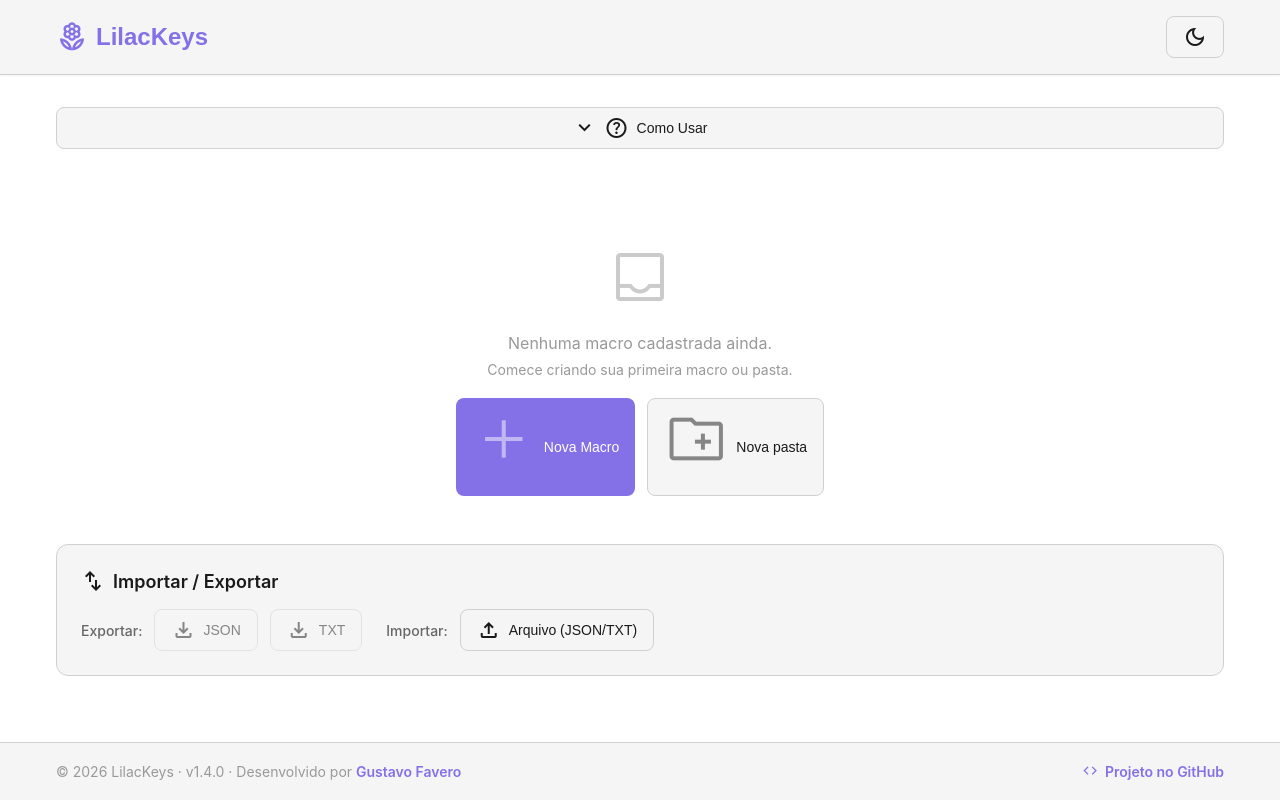
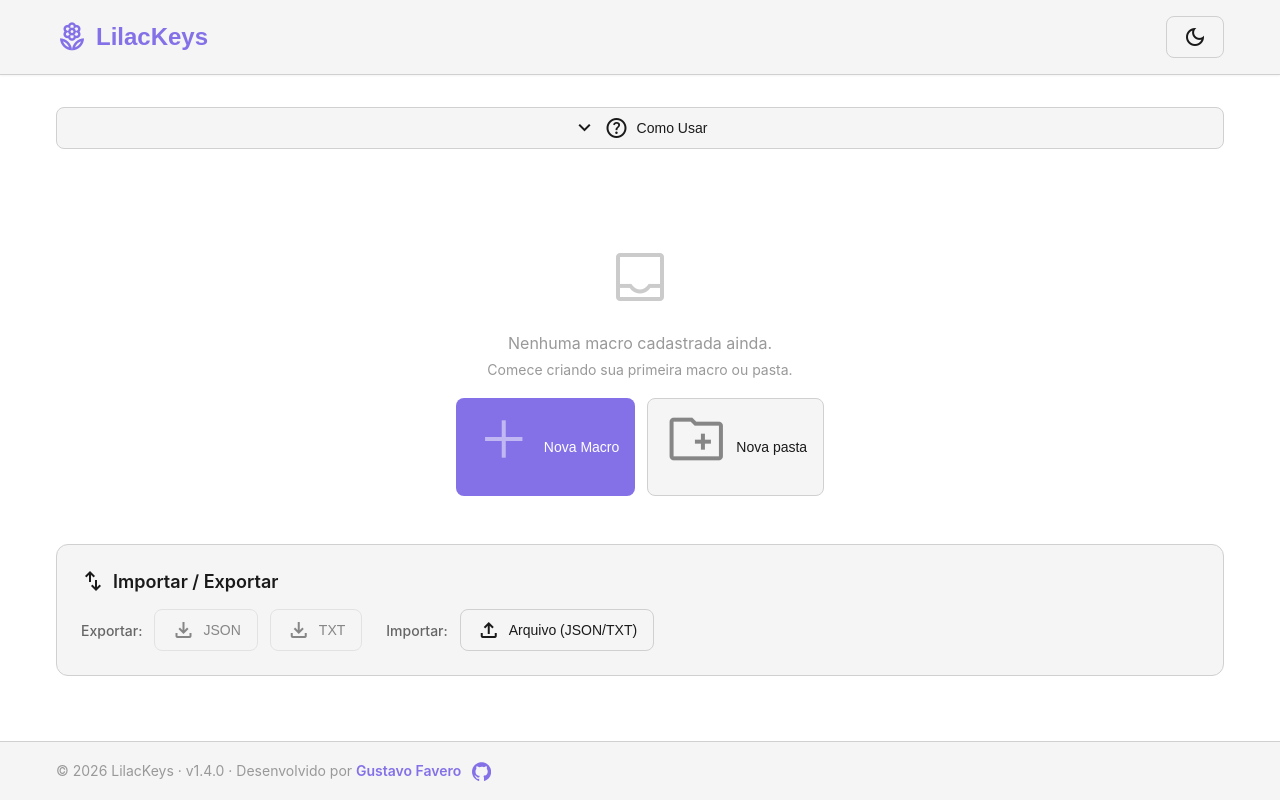
Before and after one commit to gufvr/lilac-keys, a React (Vite) app: page / in a window 1280 px wide. Built offline with nearby package versions, Linux system fonts and the light colour scheme.

Commit message:
refactor(ui): replace GitHub footer link with icon

```diff
--- a/src/App.css
+++ b/src/App.css
@@ -42,12 +42,37 @@
 .footer-project-link {
   display: inline-flex;
   align-items: center;
-  gap: 0.4rem;
-  white-space: nowrap;
+  justify-content: center;
+  width: 2rem;
+  height: 2rem;
+  margin: -0.5rem 0 -0.5rem 0.25rem;
+  border-radius: 0.5rem;
+  vertical-align: middle;
+  transition:
+    background-color 0.2s ease,
+    color 0.2s ease;
 }
 
-.footer-project-link .material-symbols-outlined {
-  font-size: 1.05rem;
+#footer .footer-project-link {
+  color: var(--color-primary);
+}
+
+#footer .footer-project-link:hover {
+  background: color-mix(in srgb, var(--color-primary) 12%, transparent);
+  color: var(--color-primary);
+  text-decoration: none;
+}
+
+#footer .footer-project-link:focus-visible {
+  background: color-mix(in srgb, var(--color-primary) 12%, transparent);
+  color: var(--color-primary);
+  outline: 2px solid var(--color-primary);
+  outline-offset: 2px;
+}
+
+.footer-project-link svg {
+  width: 1.2rem;
+  height: 1.2rem;
 }
 
 .app-loading {
--- a/src/App.tsx
+++ b/src/App.tsx
@@ -161,16 +161,26 @@ function App() {
             >
               Gustavo Favero
             </a>
-          </p>
             <a
               className="footer-project-link"
               href="https://github.com/gufvr/lilac-keys"
               target="_blank"
               rel="noopener noreferrer"
+              title="Projeto no GitHub"
+              aria-label="Abrir repositório do LilacKeys no GitHub"
             >
-            <span className="material-symbols-outlined">code</span>
-            Projeto no GitHub
+              <svg
+                viewBox="0 0 24 24"
+                aria-hidden="true"
+                focusable="false"
+              >
+                <path
+                  fill="currentColor"
+                  d="M12 .297c-6.63 0-12 5.373-12 12 0 5.303 3.438 9.8 8.205 11.385.6.113.82-.258.82-.577 0-.285-.01-1.04-.015-2.04-3.338.724-4.042-1.61-4.042-1.61-.546-1.387-1.333-1.756-1.333-1.756-1.09-.745.083-.729.083-.729 1.205.085 1.84 1.237 1.84 1.237 1.07 1.835 2.809 1.305 3.495.998.108-.776.418-1.305.762-1.605-2.665-.305-5.467-1.334-5.467-5.93 0-1.31.467-2.382 1.235-3.222-.123-.303-.535-1.527.117-3.176 0 0 1.008-.322 3.301 1.23A11.52 11.52 0 0 1 12 6.097c1.02.005 2.045.138 3.003.404 2.291-1.552 3.297-1.23 3.297-1.23.653 1.649.242 2.873.119 3.176.77.84 1.233 1.912 1.233 3.222 0 4.61-2.807 5.622-5.479 5.921.43.372.823 1.102.823 2.222 0 1.606-.015 2.898-.015 3.293 0 .321.216.694.825.576C20.565 22.092 24 17.596 24 12.297c0-6.627-5.373-12-12-12"
+                />
+              </svg>
             </a>
+          </p>
         </div>
       </footer>
     </div>
```
Lines whose indentation alone changed are shown as unchanged.
